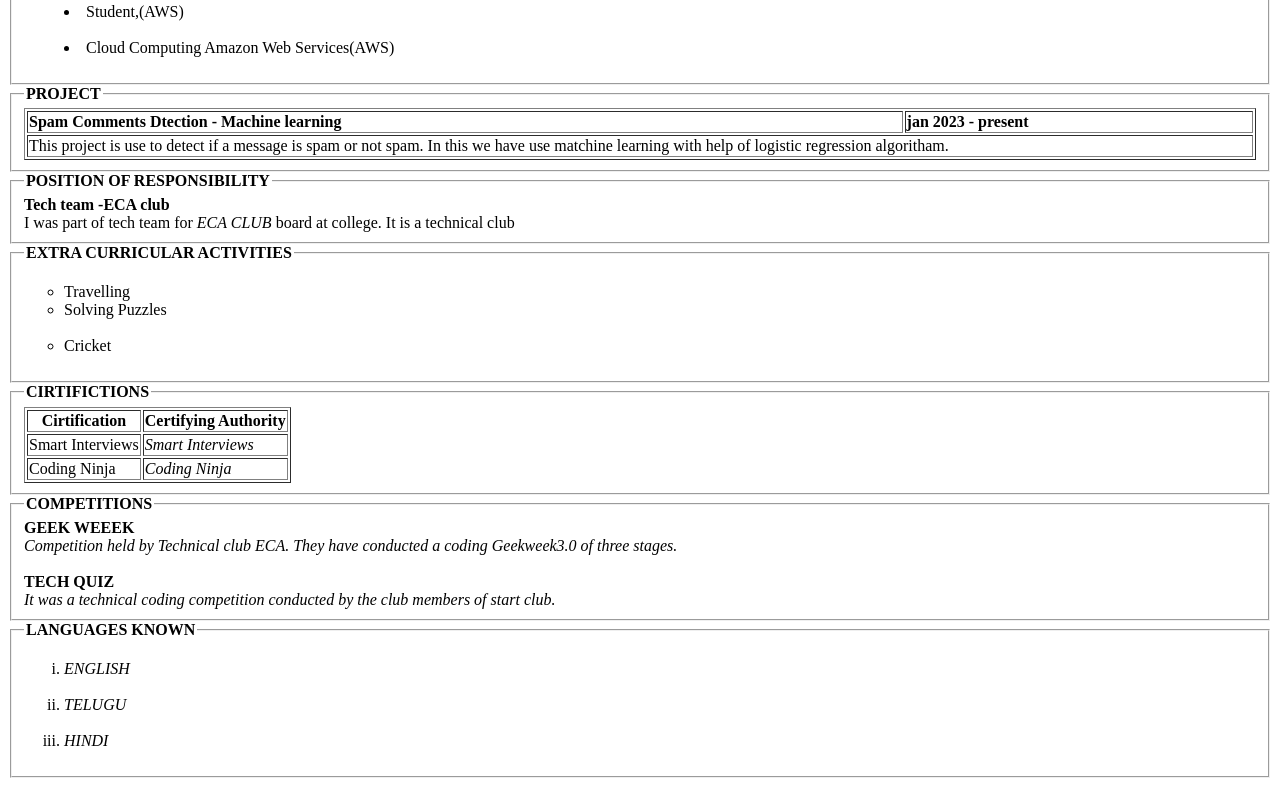
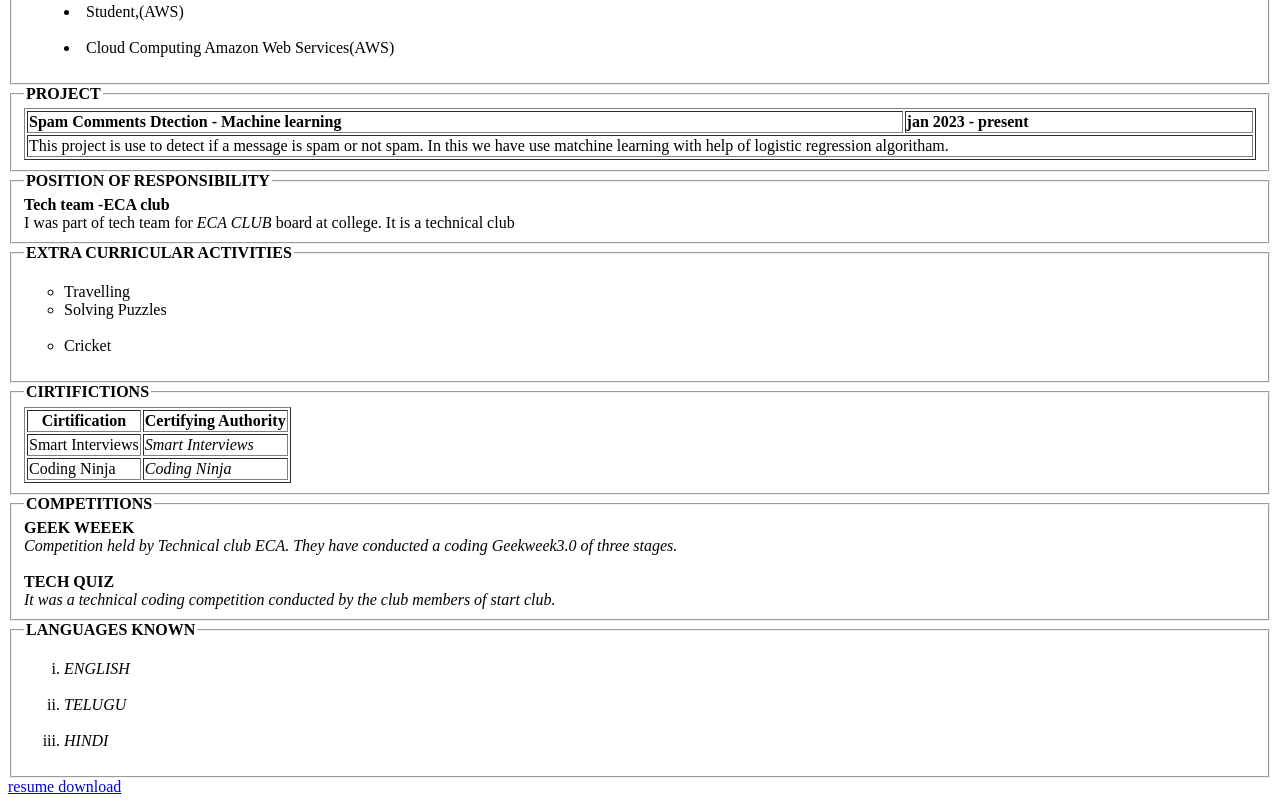
Before and after one commit to Sreeramgonela/project, a plain HTML site: page page2.html in a window 1280 px wide. Shown: the part 560-1364 px from the top of the page. Drawn offline with Linux system fonts and the light colour scheme.

Commit message:
Update page2.html

```diff
--- a/page2.html
+++ b/page2.html
@@ -134,6 +134,7 @@
             <td><li><I>HINDI</I></td></li>
         </ol>
     </fieldset>
+    <a href="sree.pdf" download=""> resume download</a>
 
 </body>
 </html>
```
